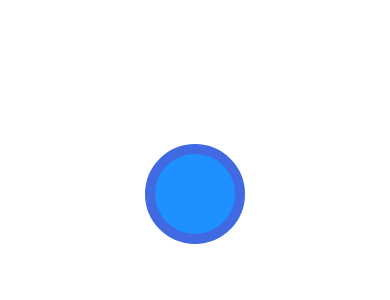
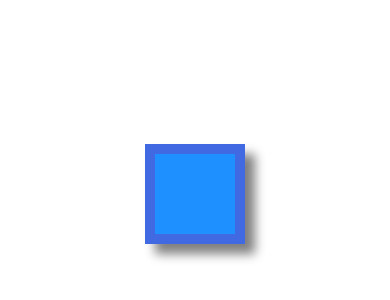
Before and after one commit to ihab-sensei/DoneWithIt_ReactNative, a React Native app: screen / in a window 390 px wide. Shown: the part 228-528 px from the top of the page. Built offline with nearby package versions, Linux system fonts and the light colour scheme.

Commit message:
style shadows

```diff
--- a/App.js
+++ b/App.js
@@ -19,7 +19,11 @@ export default function App() {
           backgroundColor: "dodgerblue",
           borderWidth: 10,
           borderColor: "royalblue",
-          borderRadius: 50,
+          shadowColor: "grey",
+          shadowOffset: { height: 10, width: 10 },
+          shadowOpacity: 1,
+          shadowRadius: 10,
+          elevation: 20,
         }}
       ></View>
     </View>
```
